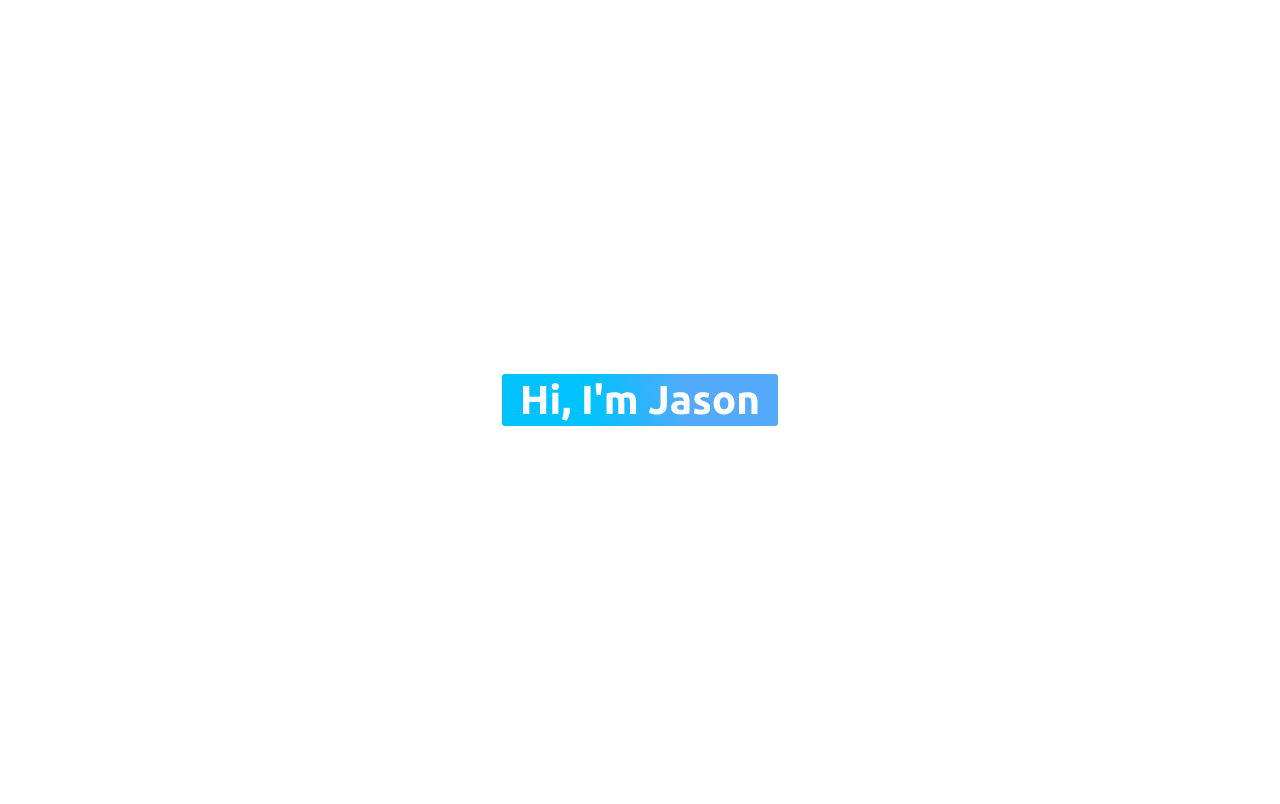
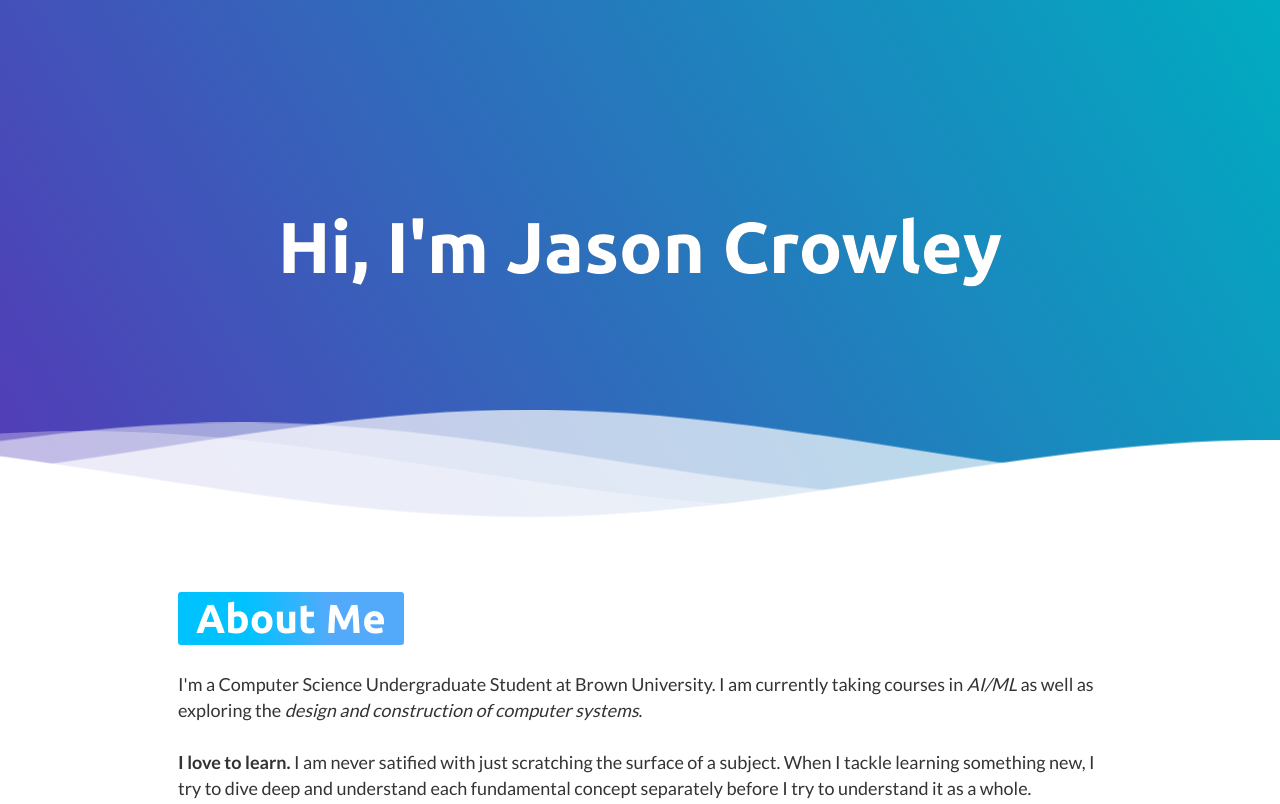
Before and after one commit to jason-crowley/jason-crowley.github.io, a Gatsby site: page / in a window 1280 px wide. Shown: the top 804 px of the page. Built offline with nearby package versions, Linux system fonts and the light colour scheme; Gatsby itself is replaced by a stand-in of ours.

Commit message:
Add Waves to Intro component

```diff
--- a/src/sections/Intro.js
+++ b/src/sections/Intro.js
@@ -1,24 +1,51 @@
 import React from "react"
-
-import Section from "../components/Section"
-import SectionHeading from "../components/SectionHeading"
 import styled from "styled-components"
 
-const IntroSection = styled(Section)`
+import Waves from "../components/Waves"
+
+const WavesContainer = styled.div`
   display: flex;
+  justify-content: center;
   align-items: center;
-  min-height: 100vh;
-  height: 100vh;
+  margin-bottom: 4rem;
+  height: 65vh;
+  min-height: 65vh;
+  position: relative;
+  background: linear-gradient(
+    60deg,
+    rgba(84, 58, 183, 1) 0%,
+    rgba(0, 172, 193, 1) 100%
+  );
 `
 
-const IntroHeading = styled(SectionHeading)`
-  margin: 0 auto;
+const PositionedWaves = styled(Waves)`
+  position: absolute;
+  left: 0;
+  right: 0;
+  bottom: 0;
+`
+
+const IntroHeading = styled.h1`
+  font-size: 4rem;
+  color: white;
+
+  padding: 1rem;
+  text-shadow: 0 0 0 rgba(0,0,0,0.6);
+
+  transition: all 0.3s ease;
+
+  &:hover {
+    padding: 2rem;
+    text-shadow: 5px 3px 2px rgba(0,0,0,0.2);
+    transform: translate(-8px, -4px);
+  }
 `
 
 const Intro = () => (
-  <IntroSection>
-    <IntroHeading>Hi, I'm Jason</IntroHeading>
-  </IntroSection>
+  <WavesContainer>
+    <IntroHeading>Hi, I'm Jason Crowley</IntroHeading>
+    <PositionedWaves />
+  </WavesContainer>
 )
 
 export default Intro
```
